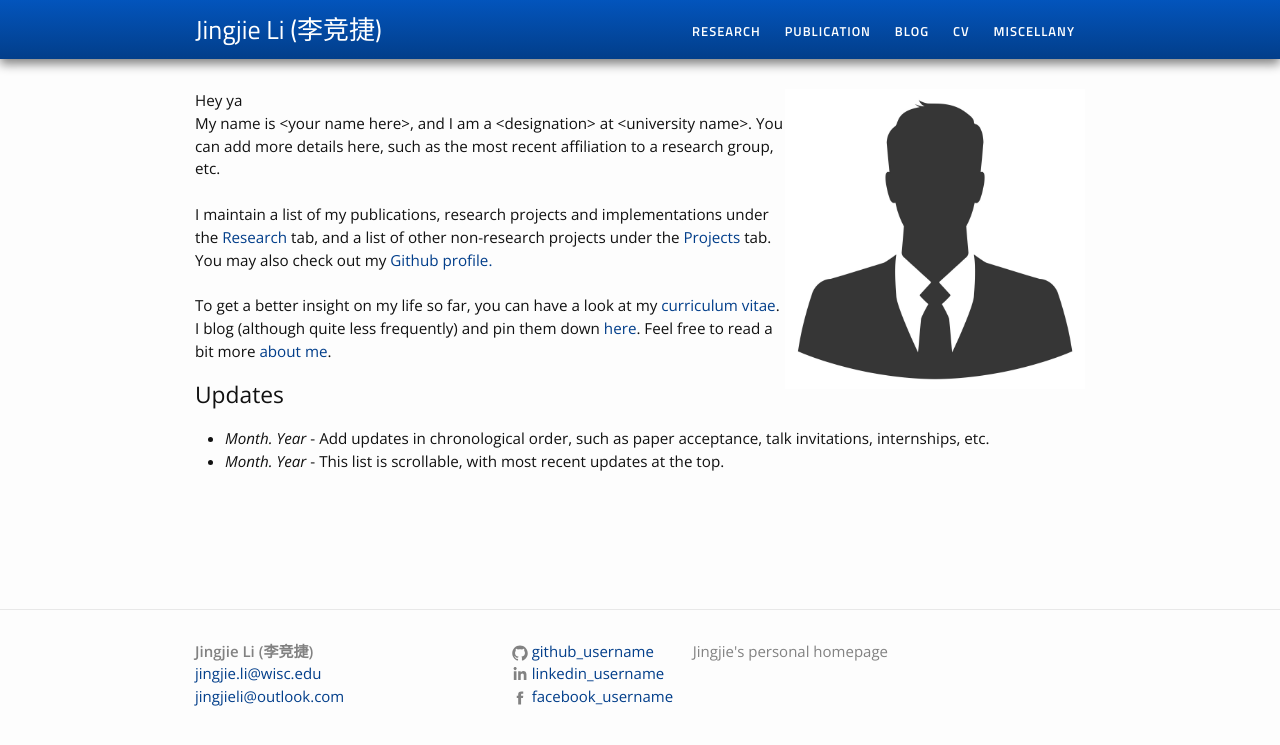
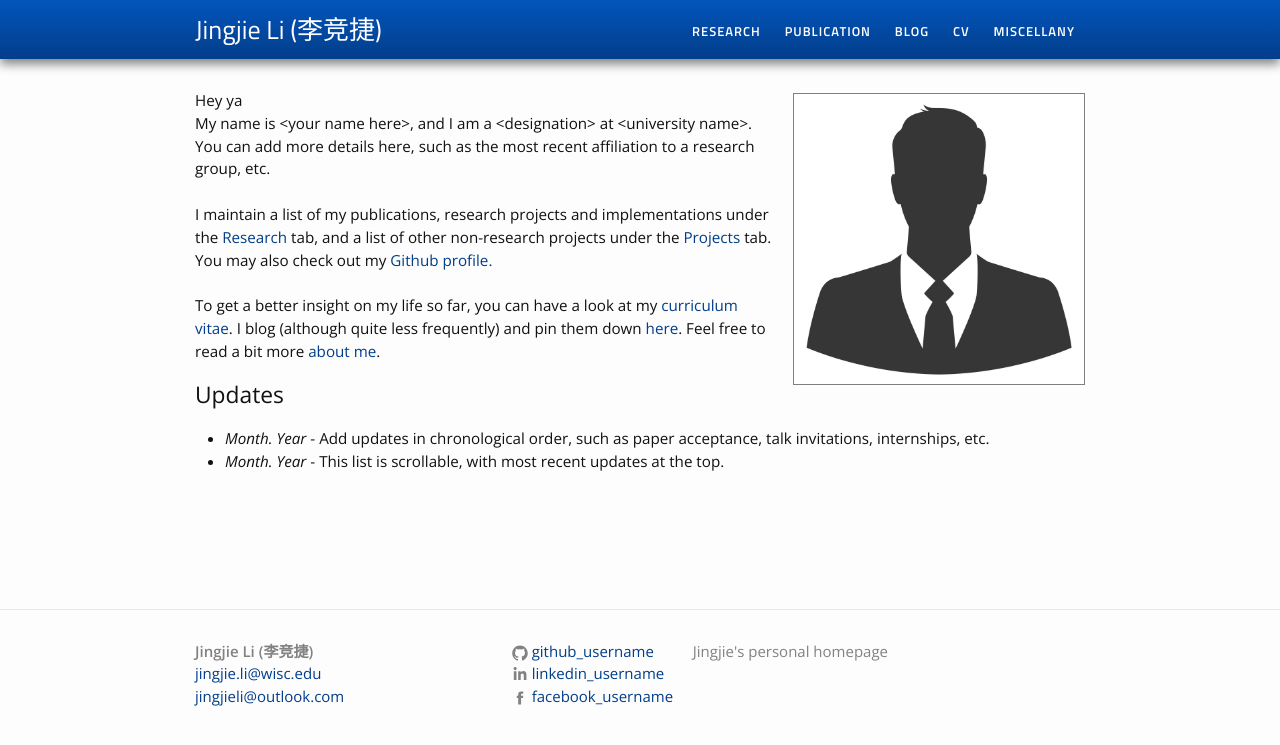
Before and after one commit to jingjieli95/jingjieli95.github.io, a Jekyll site: the page built from index.html, in a window 1280 px wide. Shown: the top 745 px of the page. Built offline with Jekyll 4.4.1, drawn with Linux system fonts in a browser that asks for light colours.

Commit message:
Update index.html

```diff
--- a/index.html
+++ b/index.html
@@ -6,10 +6,12 @@ layout: default
 
 <div class="home">
 
+<dl id="" class="wp-caption alignright" style="max-width: 290px">
+
 <dt><a href="">
 <img src="/images/profile.jpg" alt="Italian Trulli" caption="A sassy caption here" width=300 style="float: right">
 </a></dt>
-
+</dl>
 
 <p>Hey ya<br>My name is &lt;your name here&gt;, and I am a &lt;designation&gt; at &lt;university name&gt;. You can add more details here, such as the most recent affiliation to a research group, etc.<br><br>
 
```
